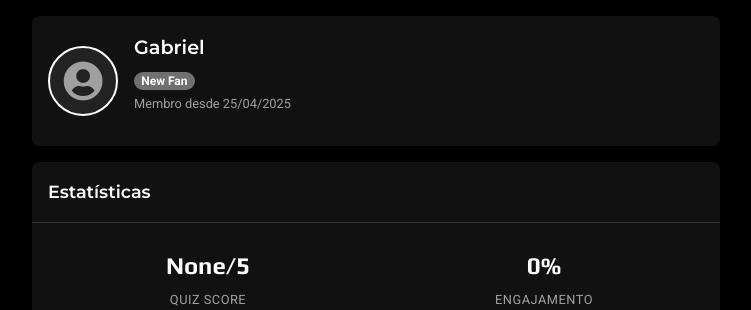
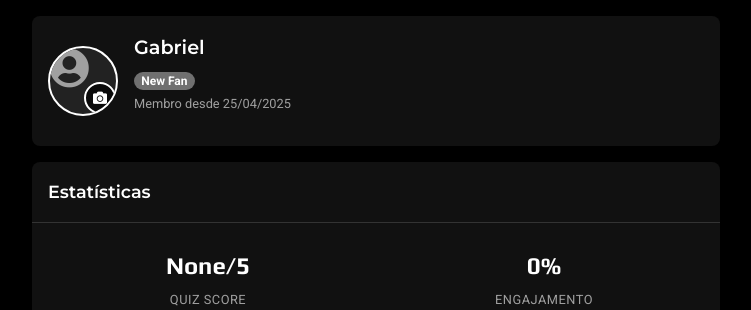
Before and after one commit to daarks/FuriaApp, a Flask app: page /profile in a window 1280 px wide. Shown: the part 56-366 px from the top of the page, without its empty margins (264-1015 px from the left). Run offline with Flask 3, Linux system fonts and the light colour scheme; a user stored in the database is signed in; some libraries are stand-ins or nearby versions.

Commit message:
Allow users to upload their own profile picture to personalize their accounts
Implements profile photo upload functionality with form and styling in app_profile.html.

Replit-Commit-Author: Agent
Replit-Commit-Session-Id: 63a419b3-d6b0-4a83-97b9-94ae45ea7d2e
Replit-Commit-Screenshot-Url: https://storage.googleapis.com/screenshot-production-us-central1/99b9ed1e-a6b5-47d0-9e57-3335fd025a8e/6c757f5d-d79b-4d95-886d-a053afd5a94f.jpg

```diff
--- a/templates/app_profile.html
+++ b/templates/app_profile.html
@@ -8,11 +8,23 @@
     <!-- Profile Header -->
     <div class="app-profile-header">
         <div class="app-profile-avatar">
-            {% if user.player_match %}
+            {% if user.profile_image %}
+                <img src="{{ url_for('static', filename='uploads/' + user.profile_image) }}" alt="Avatar" class="app-avatar-img">
+            {% elif user.player_match %}
                 <img src="{{ user.player_image }}" alt="Avatar" class="app-avatar-img">
             {% else %}
                 <i class="fas fa-user-circle app-avatar-icon"></i>
             {% endif %}
+
+            <div class="app-avatar-edit" id="uploadProfileBtn">
+                <i class="fas fa-camera"></i>
+            </div>
+
+            <!-- Upload form (hidden) -->
+            <form id="profilePhotoForm" action="{{ url_for('upload_profile_photo') }}" method="post" enctype="multipart/form-data" style="display: none;">
+                <input type="hidden" name="csrf_token" value="{{ csrf_token() }}">
+                <input type="file" name="profile_photo" id="profilePhotoInput" accept="image/*">
+            </form>
         </div>
         <div class="app-profile-info">
             <h2 class="app-profile-name">{{ user.name }}</h2>
@@ -147,3 +159,59 @@
     </div>
 </div>
 {% endblock %}
+
+{% block extra_js %}
+<script>
+document.addEventListener('DOMContentLoaded', function() {
+    // Setup profile photo upload
+    const uploadBtn = document.getElementById('uploadProfileBtn');
+    const photoInput = document.getElementById('profilePhotoInput');
+    const photoForm = document.getElementById('profilePhotoForm');
+
+    if (uploadBtn && photoInput) {
+        uploadBtn.addEventListener('click', function() {
+            photoInput.click();
+        });
+
+        photoInput.addEventListener('change', function() {
+            if (photoInput.files.length > 0) {
+                // Submit the form when a file is selected
+                photoForm.submit();
+            }
+        });
+    }
+});
+</script>
+{% endblock %}
+
+{% block extra_css %}
+<style>
+.app-profile-avatar {
+    position: relative;
+    display: inline-block;
+}
+
+.app-avatar-edit {
+    position: absolute;
+    bottom: 0;
+    right: 0;
+    background-color: rgba(0, 0, 0, 0.7);
+    color: white;
+    width: 32px;
+    height: 32px;
+    border-radius: 50%;
+    display: flex;
+    align-items: center;
+    justify-content: center;
+    cursor: pointer;
+    font-size: 14px;
+    border: 2px solid white;
+    transition: all 0.2s ease;
+}
+
+.app-avatar-edit:hover {
+    background-color: rgba(0, 0, 0, 0.9);
+    transform: scale(1.1);
+}
+</style>
+{% endblock %}
```
